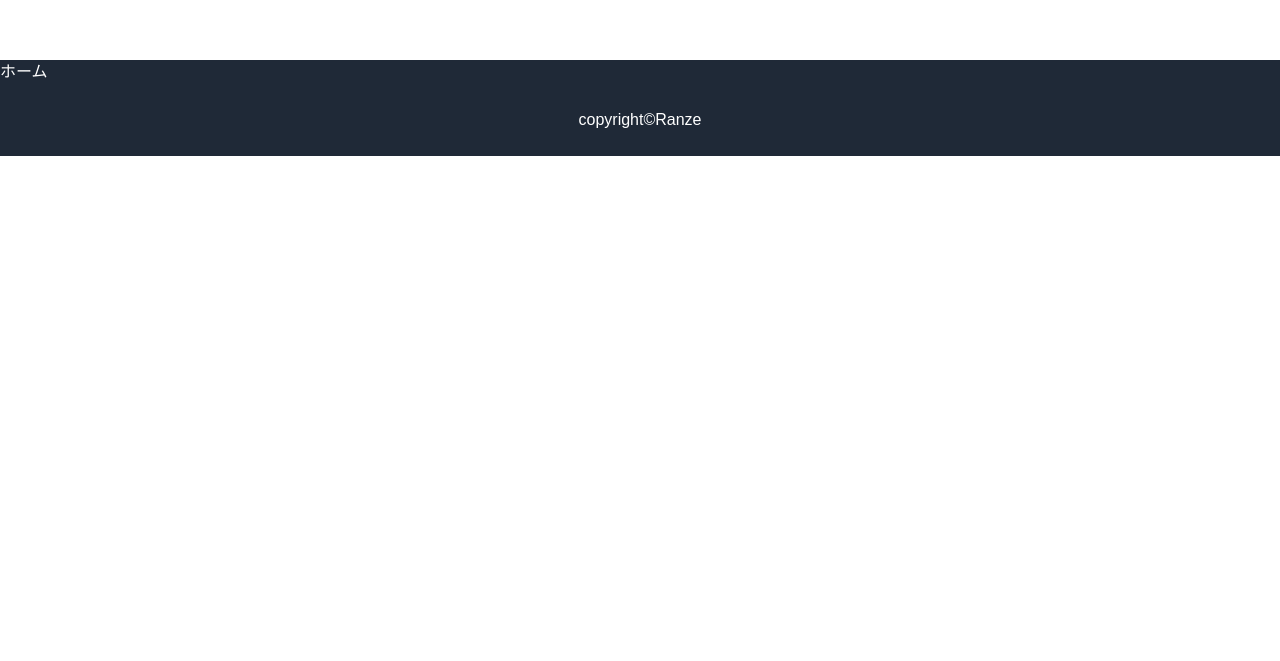
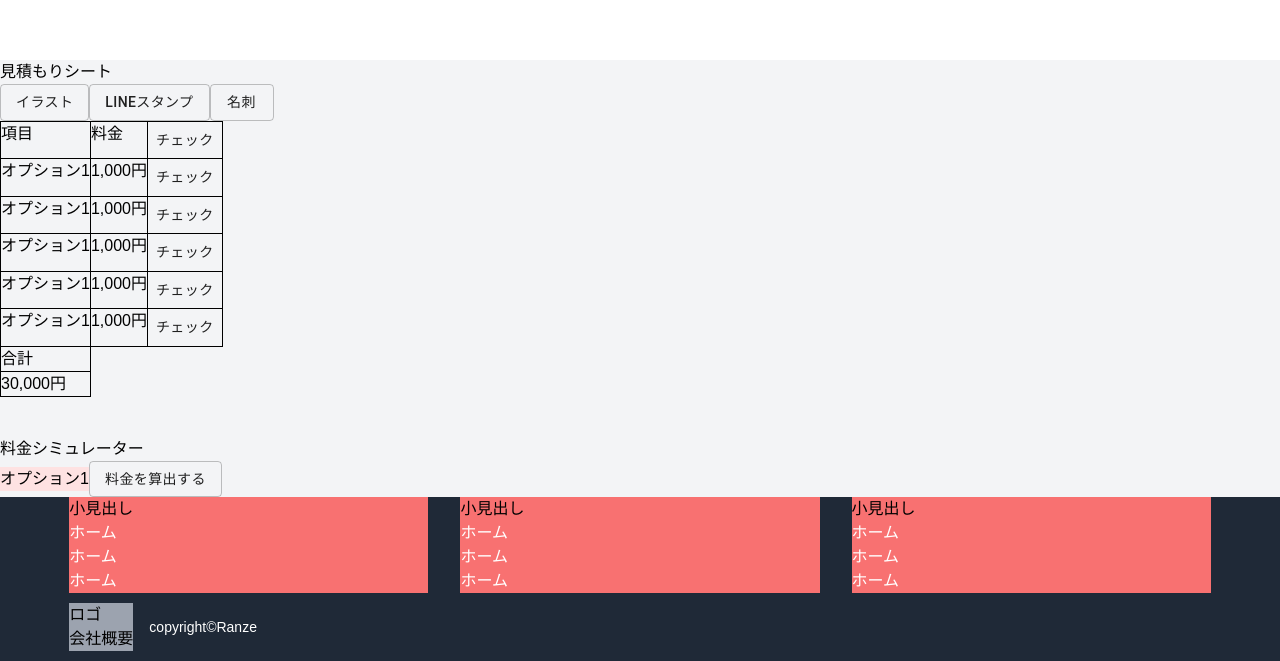
Before and after one commit to mayone-du/ranze-hp, a Next.js app: page /about in a window 1280 px wide. Shown: the part 740-1401 px from the top of the page. Before the commit the page ends 896 px from the top, so only its background shows below. Built offline with nearby package versions, Linux system fonts and the light colour scheme.

Commit message:
update pages

```diff
--- a/src/components/separate/Estimate.tsx
+++ b/src/components/separate/Estimate.tsx
@@ -1,7 +1,76 @@
+import { Button } from "@material-ui/core";
+
 const Estimate: React.FC = () => {
   return (
     <>
-      <h3>見積もりシート</h3>
+      <div className="bg-gray-100">
+        <h3>見積もりシート</h3>
+        <div>
+          <Button variant="outlined">イラスト</Button>
+          <Button variant="outlined">LINEスタンプ</Button>
+          <Button variant="outlined">名刺</Button>
+        </div>
+        <table>
+          <tr>
+            <td className="border border-black">項目</td>
+            <td className="border border-black">料金</td>
+            <td className="border border-black">
+              <Button>チェック</Button>
+            </td>
+          </tr>
+          <tr>
+            <td className="border border-black">オプション1</td>
+            <td className="border border-black">1,000円</td>
+            <td className="border border-black">
+              <Button>チェック</Button>
+            </td>
+          </tr>
+          <tr>
+            <td className="border border-black">オプション1</td>
+            <td className="border border-black">1,000円</td>
+            <td className="border border-black">
+              <Button>チェック</Button>
+            </td>
+          </tr>
+          <tr>
+            <td className="border border-black">オプション1</td>
+            <td className="border border-black">1,000円</td>
+            <td className="border border-black">
+              <Button>チェック</Button>
+            </td>
+          </tr>
+          <tr>
+            <td className="border border-black">オプション1</td>
+            <td className="border border-black">1,000円</td>
+            <td className="border border-black">
+              <Button>チェック</Button>
+            </td>
+          </tr>
+          <tr>
+            <td className="border border-black">オプション1</td>
+            <td className="border border-black">1,000円</td>
+            <td className="border border-black">
+              <Button>チェック</Button>
+            </td>
+          </tr>
+          <tr>
+            <td className="border border-black">合計</td>
+          </tr>
+          <tr>
+            <td className="border border-black">30,000円</td>
+          </tr>
+        </table>
+
+        <form className="pt-10">
+          <h3>料金シミュレーター</h3>
+          <select className="bg-red-100">
+            <option value="1">オプション1</option>
+            <option value="2">オプション2</option>
+            <option value="3">オプション3</option>
+          </select>
+          <Button variant="outlined">料金を算出する</Button>
+        </form>
+      </div>
     </>
   );
 };
--- a/src/components/shared/layout/Footer.tsx
+++ b/src/components/shared/layout/Footer.tsx
@@ -4,14 +4,72 @@ const Footer: React.FC = () => {
   return (
     <>
       <footer className="bg-gray-800">
-        <ul>
+        <div className="container mx-auto">
+          <nav className="flex items-center mx-auto w-11/12">
+            <ul className="bg-red-400 mx-4 w-screen">
+              <h4>小見出し</h4>
+              <li>
+                <Link href="/">
+                  <a className="text-white">ホーム</a>
+                </Link>
+              </li>
+              <li>
+                <Link href="/">
+                  <a className="text-white">ホーム</a>
+                </Link>
+              </li>
               <li>
                 <Link href="/">
                   <a className="text-white">ホーム</a>
                 </Link>
               </li>
             </ul>
-        <p className="text-white text-center py-6">copyright&copy;Ranze</p>
+            <ul className="bg-red-400 mx-4 w-screen">
+              <h4>小見出し</h4>
+              <li>
+                <Link href="/">
+                  <a className="text-white">ホーム</a>
+                </Link>
+              </li>
+              <li>
+                <Link href="/">
+                  <a className="text-white">ホーム</a>
+                </Link>
+              </li>
+              <li>
+                <Link href="/">
+                  <a className="text-white">ホーム</a>
+                </Link>
+              </li>
+            </ul>
+            <ul className="bg-red-400 mx-4 w-screen">
+              <h4>小見出し</h4>
+              <li>
+                <Link href="/">
+                  <a className="text-white">ホーム</a>
+                </Link>
+              </li>
+              <li>
+                <Link href="/">
+                  <a className="text-white">ホーム</a>
+                </Link>
+              </li>
+              <li>
+                <Link href="/">
+                  <a className="text-white">ホーム</a>
+                </Link>
+              </li>
+            </ul>
+
+          </nav>
+          <div className="flex items-center flex w-11/12 mx-auto">
+            <div className="mx-4 bg-gray-400">
+              <h4>ロゴ</h4>
+              <h4>会社概要</h4>
+            </div>
+            <p className="text-white text-center py-6 text-sm">copyright&copy;Ranze</p>
+          </div>
+        </div>
       </footer>
     </>
   );
--- a/src/pages/about.tsx
+++ b/src/pages/about.tsx
@@ -1,5 +1,6 @@
 import { Layout } from "../components/shared/layout/Layout";
 import { PageTitle } from "../components/shared/PageTitle";
+import { Estimate } from "../components/separate/Estimate";
 
 const About: React.FC = () => {
   return (
@@ -10,6 +11,11 @@ const About: React.FC = () => {
             <PageTitle title="About" />
           </section>
         </article>
+        <article>
+          <section>
+            <Estimate />
+          </section>
+        </article>
       </Layout>
     </>
   );
--- a/src/pages/index.tsx
+++ b/src/pages/index.tsx
@@ -193,7 +193,10 @@ const Home: React.FC = () => {
             </h2>
             <div className="flex w-11/12 mx-auto">
               <div className="mx-4 w-screen bg-gray-100">
-                画像をタイル状で表示
+                画像をタイルで表示
+              </div>
+              <div className="mx-4 w-screen bg-gray-100">
+                カードモジュールでココナラの対応中みたいにするのもあり？
               </div>
             </div>
             <div className="flex justify-center">
--- a/src/pages/privacy-policy.tsx
+++ b/src/pages/privacy-policy.tsx
@@ -5,6 +5,7 @@ const PrivacyPolicy: React.FC = () => {
     <>
       <Layout metaTitle="privacy policy" metaDescription="desc">
         <h1>PrivacyPolicy</h1>
+        <p>プライバシーポリシーを記載</p>
       </Layout>
     </>
   );
```
Lines whose indentation alone changed are shown as unchanged.
